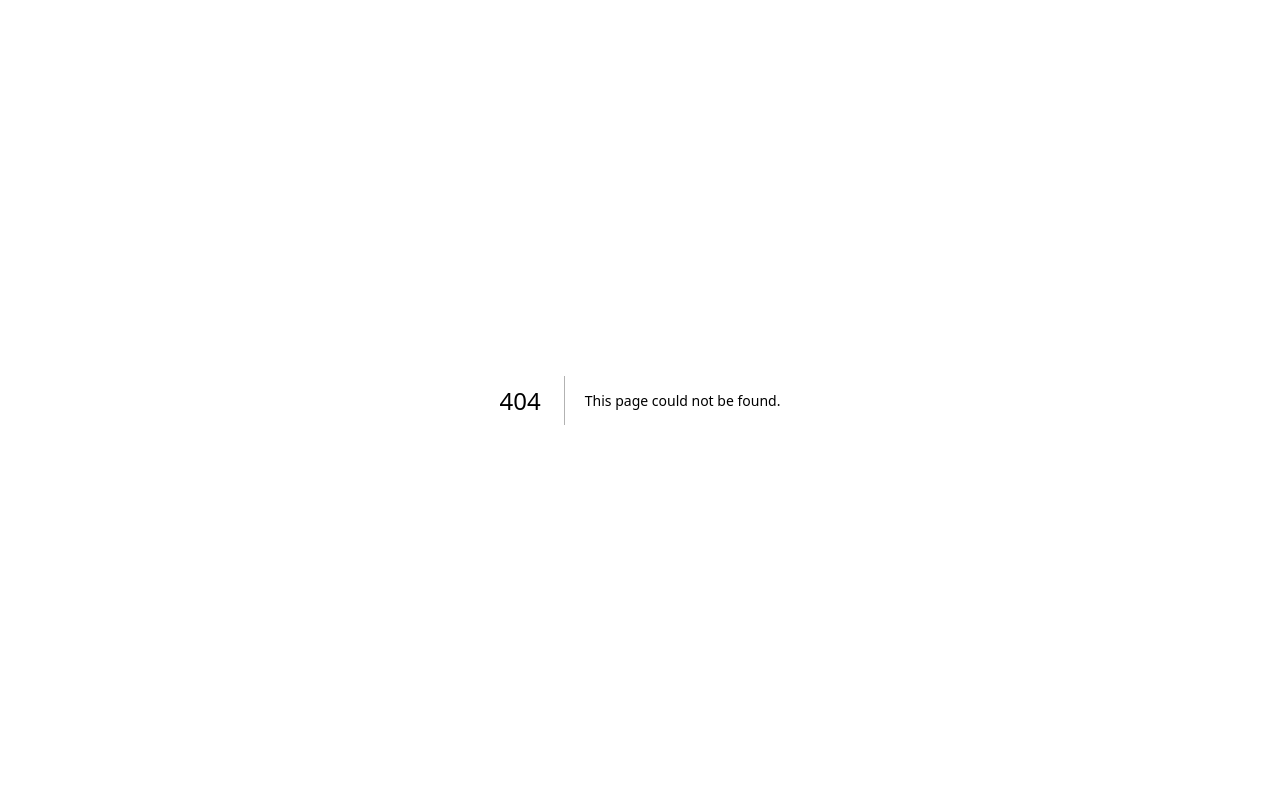
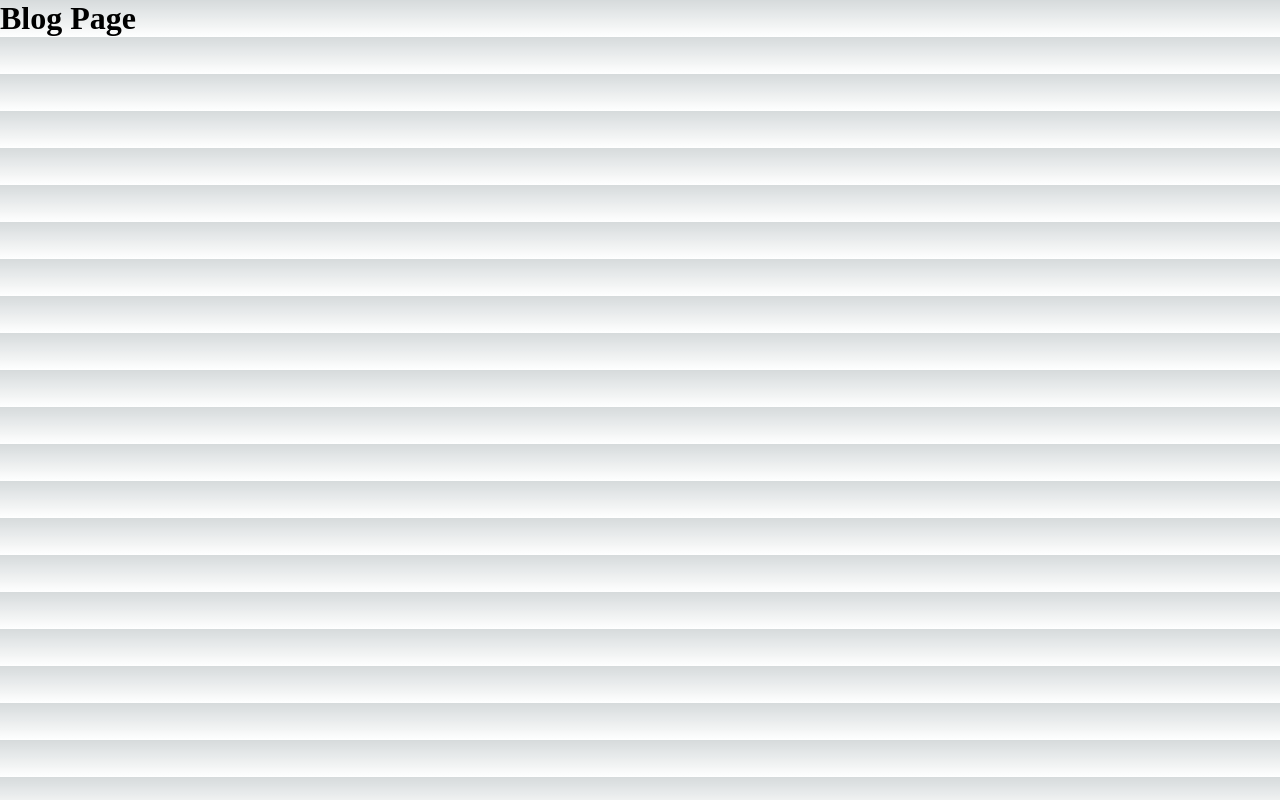
Before and after one commit to yuyuyuii/hello-world, a Next.js app: page /blog in a window 1280 px wide. Before the commit this address had no page. Built offline with nearby package versions, Linux system fonts and the light colour scheme.

Commit message:
ルーティングの確認のために、作成。

```diff
--- /dev/null
+++ b/pages/blog/index.js
@@ -0,0 +1,7 @@
+export default function BlogPage() {
+  return (
+    <div>
+      <h1>Blog Page</h1>
+    </div>
+  )
+}
```
